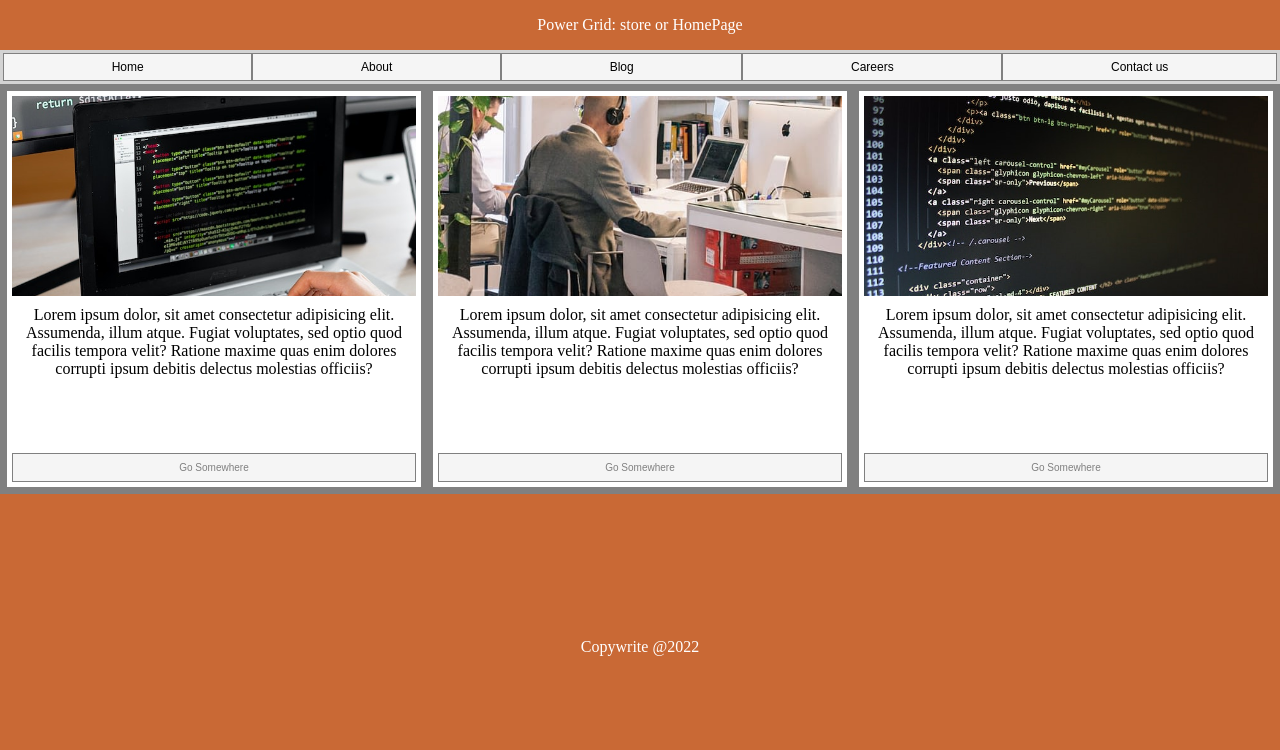
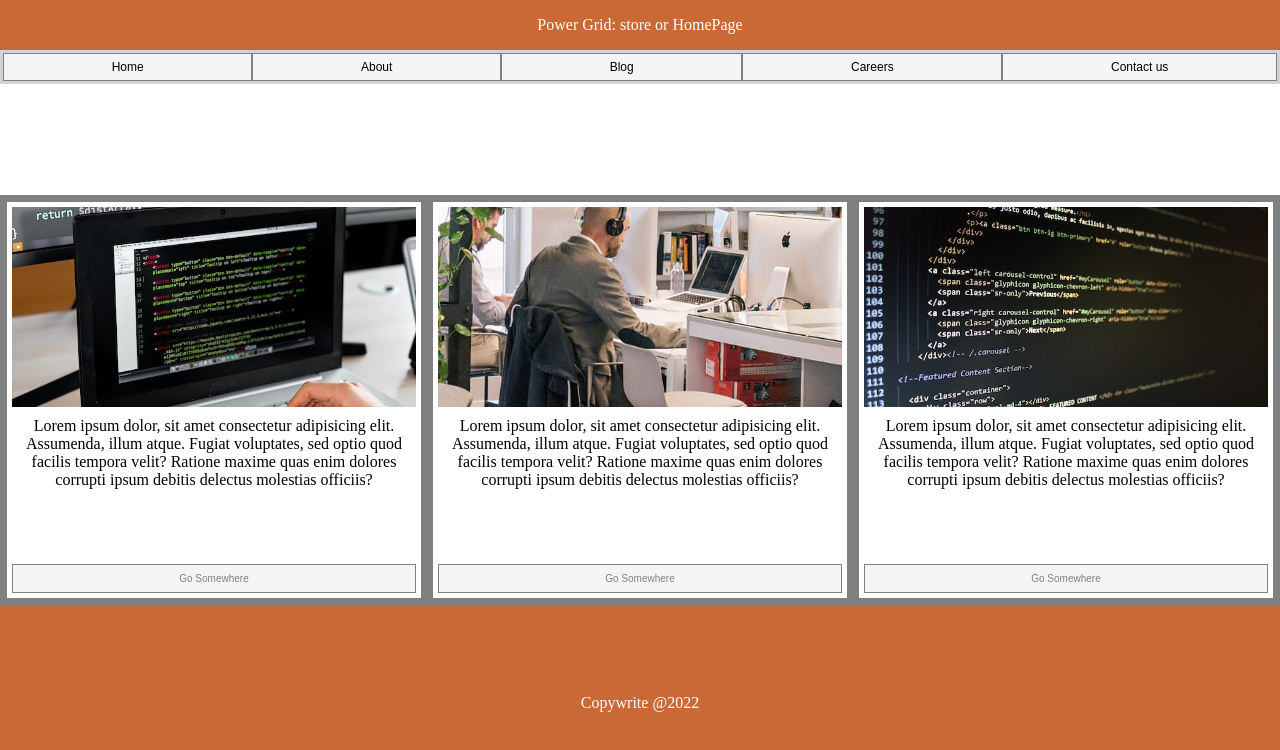
Before and after one commit to Rawantaani/Hw3.github.io, a plain HTML site: page index.html in a window 1280 px wide. Drawn offline with Linux system fonts and the light colour scheme.

Commit message:
style.css

```diff
--- a/style.css
+++ b/style.css
@@ -68,6 +68,7 @@ body {
     background-color: gray;
     display: flex;
     padding: 5px;
+    flex: 1;
   }
   .go-button{
    border: 1px solid gray;
@@ -92,3 +93,6 @@ body {
     justify-content: center;
     align-items: center;
 }
+.head{
+    flex: 1;
+}
```
